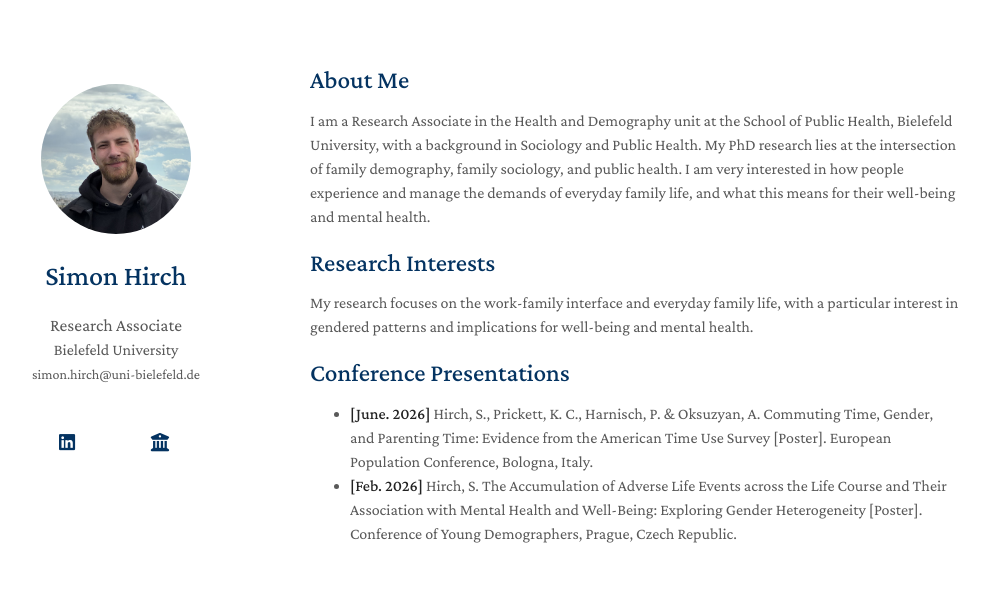
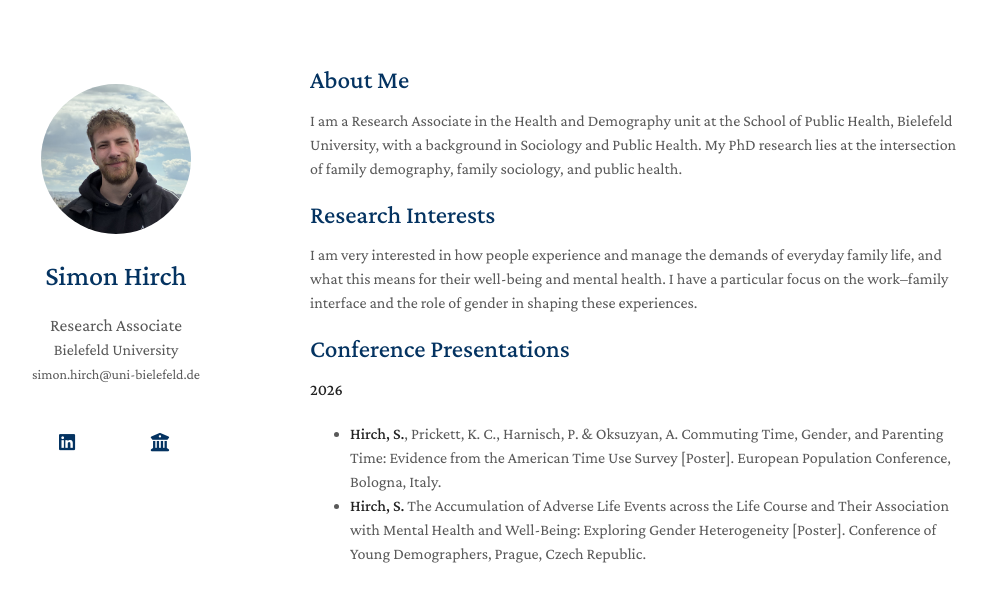
Before and after one commit to Simon-Hirch/simon-hirch.github.io, a Jekyll site: the page built from index.md, in a window 1280 px wide. Shown: the top 602 px of the page, without its empty margins (160-1148 px from the left). Built offline with Jekyll 4.4.1, drawn with Linux system fonts in a browser that asks for light colours; a style sheet for code colours, icons or effects is not loaded; our own code applies the rules of GitHub Pages for plain Markdown files.

Commit message:
Update index.md

```diff
--- a/index.md
+++ b/index.md
@@ -3,16 +3,16 @@ layout: homepage
 ---
 
 ## About Me
-I am a Research Associate in the Health and Demography unit at the School of Public Health, Bielefeld University, with a background in Sociology and Public Health. My PhD research lies at the intersection of family demography, family sociology, and public health. I am very interested in how people experience and manage the demands of everyday family life, and what this means for their well-being and mental health.
+I am a Research Associate in the Health and Demography unit at the School of Public Health, Bielefeld University, with a background in Sociology and Public Health. My PhD research lies at the intersection of family demography, family sociology, and public health.
 
 ## Research Interests
 
-My research focuses on the work-family interface and everyday family life, with a particular interest in gendered patterns and implications for well-being and mental health.
+I am very interested in how people experience and manage the demands of everyday family life, and what this means for their well-being and mental health. I have a particular focus on the work–family interface and the role of gender in shaping these experiences.
 
 ## Conference Presentations
-
-- **[June. 2026]** Hirch, S., Prickett, K. C., Harnisch, P. & Oksuzyan, A. Commuting Time, Gender, and Parenting Time: Evidence from the American Time Use Survey [Poster]. European Population Conference, Bologna, Italy.
-- **[Feb. 2026]** Hirch, S. The Accumulation of Adverse Life Events across the Life Course and Their Association with Mental Health and Well-Being: Exploring Gender Heterogeneity [Poster]. Conference of Young Demographers, Prague, Czech Republic.
+**2026**
+-  **Hirch, S.**, Prickett, K. C., Harnisch, P. & Oksuzyan, A. Commuting Time, Gender, and Parenting Time: Evidence from the American Time Use Survey [Poster]. European Population Conference, Bologna, Italy.
+-  **Hirch, S.** The Accumulation of Adverse Life Events across the Life Course and Their Association with Mental Health and Well-Being: Exploring Gender Heterogeneity [Poster]. Conference of Young Demographers, Prague, Czech Republic.
 
 <!-- {% include_relative _includes/publications.md %} -->
 
```
